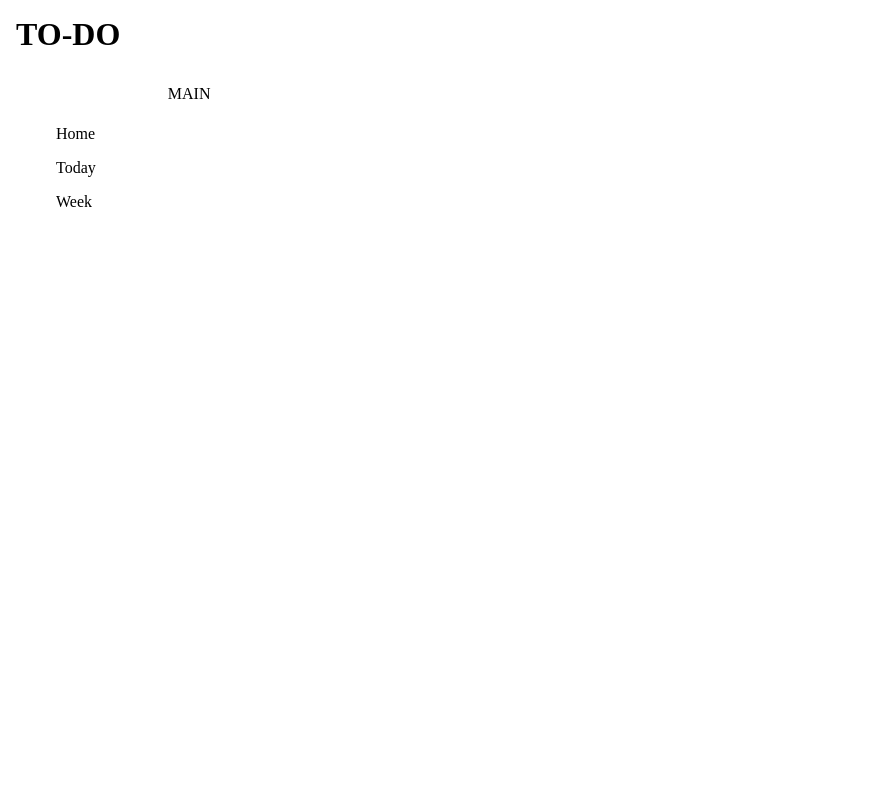
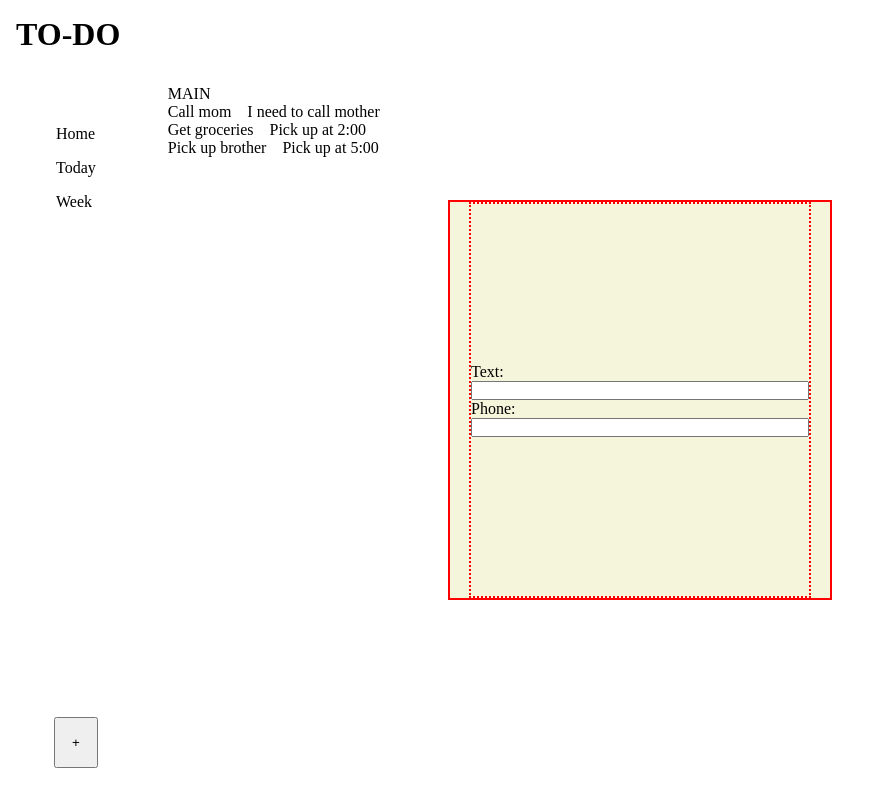
Before and after one commit to asosa223/to-do, a website built with webpack: page src/index.html in a window 1280 px wide. Shown: the whole page, without its empty margins (0-879 px from the left). Built offline with nearby package versions, Linux system fonts and the light colour scheme.

Commit message:
Created function to handle to-do and form
Started working on displaying to-do's and creating a form to take
user input

```diff
--- a/src/index.html
+++ b/src/index.html
@@ -15,6 +15,7 @@
                 <li id="nav-item">Today</li>
                 <li id="nav-item">Week</li>
             </ul>
+            <button type="submit" id="btn-add-todo">+</button>
         </nav>
         <div class="main-content-container">
             <div class="main-content">
--- a/src/index.js
+++ b/src/index.js
@@ -1,5 +1,108 @@
+// NEXT STEPS:
+    // Update to-do object
+        // Add due date prop and priority prop
+        // Add a completed check
+            // When clicked, task display does something to indicate it has been completed
+        // Add remove button
+            // When clicked, removes task from display/array
+    // Update to-do form
+        // Update form to have required to-do properties
+        // Create form submit button
+        // Create form cancel button
+    // Create function to take form input and create to-do object
+        // when to-do form button is clicked, pass form input into to-do object
+        // push into to-do list array
+    // Create add to-do button functionality
+        // When add to-do button is clicked, display the to-do form overlay
+        // Once the to-do form submit button is clicked or the cancel button is clicked, remove overlay
+
+
 import "./style.css";
 
-console.log("Hello World");
-console.log("test");
-console.log("tees");
+const content = document.querySelector(".content");
+const mainContent = document.querySelector(".main-content");
+
+// This will handle our form to add to-do items
+function handleForm() {
+    const overlayContainer = document.createElement("div");
+    overlayContainer.classList.add("overlay-container");
+    document.body.insertBefore(overlayContainer, content);
+
+    const overlayContent = document.createElement("div");
+    overlayContent.classList.add("overlay-content")
+    overlayContainer.appendChild(overlayContent);
+
+    const Form = () => {
+        // Create form
+        const form = document.createElement("form");
+        form.setAttribute("method", "post");
+        form.setAttribute("action", "#");
+        form.setAttribute("id", "frm-add-todo");
+        overlayContent.appendChild(form);
+
+        // Create label for form element
+        const createLabel = (labelFor, labelText) => {
+            // Create label
+            const label = document.createElement("label");
+            label.setAttribute("for", labelFor);
+            label.textContent = `${labelText}: `;
+            form.appendChild(label);
+        }
+
+        // Create form element
+        const createFormItem = (element, type, name) => {
+            const el = document.createElement(element);
+            el.setAttribute("type", type);
+            el.setAttribute("name", name);
+            createLabel(name, `${name}`)
+            form.appendChild(el);
+        }
+
+        return { createFormItem };
+    }
+
+    const example = Form();
+    example.createFormItem("input", "input", "Text");
+    example.createFormItem("input", "phone", "Phone");
+}
+
+// This will handle our to-do items
+function handleToDo() {
+
+    const toDoList = [];    // Store our to-do
+
+    const ToDo = (title, description) => {  // Create to do object
+        const getTitle = () => title;
+        const getDescription = () => description;
+
+        const displayToDo = (id) => {
+            const todoContainer = document.createElement("div");
+            const ti = document.createElement("p");
+            const desc = document.createElement("p");
+
+            todoContainer.classList.add("todo");
+            todoContainer.setAttribute("id", `todo-${id}`);
+
+            ti.innerText = title;
+            desc.innerText = description;
+
+            todoContainer.appendChild(ti);
+            todoContainer.appendChild(desc);
+            mainContent.appendChild(todoContainer);
+        }
+        return { getTitle, getDescription, displayToDo };
+    };
+
+    const item = ToDo('Call mom', 'I need to call mother');
+    const item2 = ToDo('Get groceries', 'Pick up at 2:00');
+    const item3 = ToDo('Pick up brother', 'Pick up at 5:00');
+    toDoList.push(item, item2, item3);
+    console.log(toDoList);
+
+    for (let i = 0; i < toDoList.length; i++) { // Loops through to do list array and displays each to do
+        toDoList[i].displayToDo(i);
+    }
+}
+
+handleForm();
+handleToDo();
--- a/src/style.css
+++ b/src/style.css
@@ -23,6 +23,10 @@ header.banner {
 /****NAVIGATION****/
 nav.sidebar {
     grid-area: sidebar;
+    display: flex;
+    flex-direction: column;
+    justify-content: space-between;
+    align-items: center;
 }
 
 ul {
@@ -36,8 +40,55 @@ li#nav-item {
     padding: .5rem;
 }
 
+button#btn-add-todo {
+    margin: 2rem;
+    padding: 1rem;
+}
+
 /****MAIN CONTENT****/
 .main-content-container {
     grid-area: main;
     padding: 1rem;
 }
+
+.main-content {
+    height: 100%;
+}
+
+.todo {
+    display: flex;
+    gap: 1rem;
+}
+
+/****ADD TODO OVERLAY****/
+
+.overlay-container  {
+    width: 100vw;
+    min-height: 100vh;
+    position: absolute;
+    display: flex;
+    justify-content: center;
+    align-items: center;
+}
+
+.overlay-content {
+    display: flex;
+    min-height: 50%;
+    width: 30%;
+    position: absolute;
+    z-index: 1;
+    align-items: center;
+    justify-content: center;
+    border: 2px solid red;
+    background-color: beige;
+}
+
+form#frm-add-todo {
+    height: 100%;
+    width: 90%;
+    position: absolute;
+    display: flex;
+    flex-direction: column;
+    justify-content: center;
+    border: 2px dotted red;
+}
```
Also changed, not shown: .eslintrc.json, dist/main.js.
